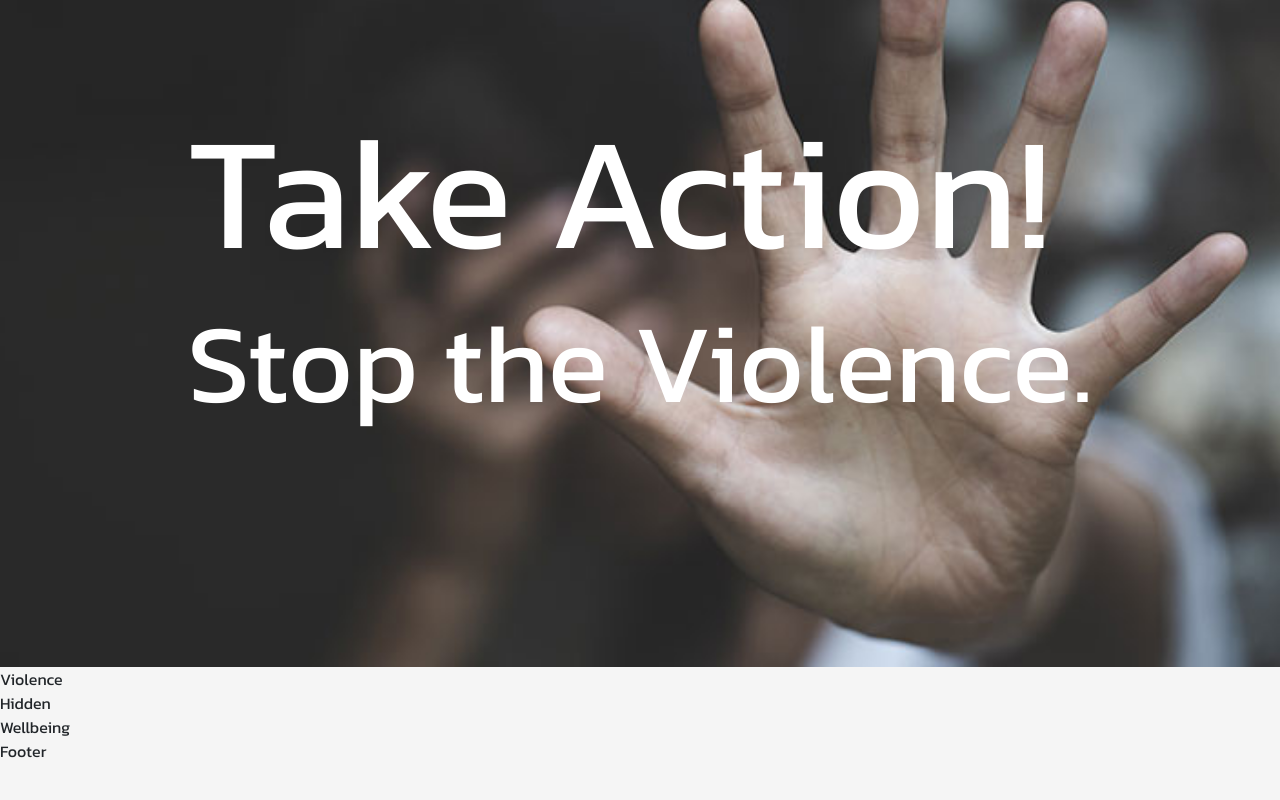
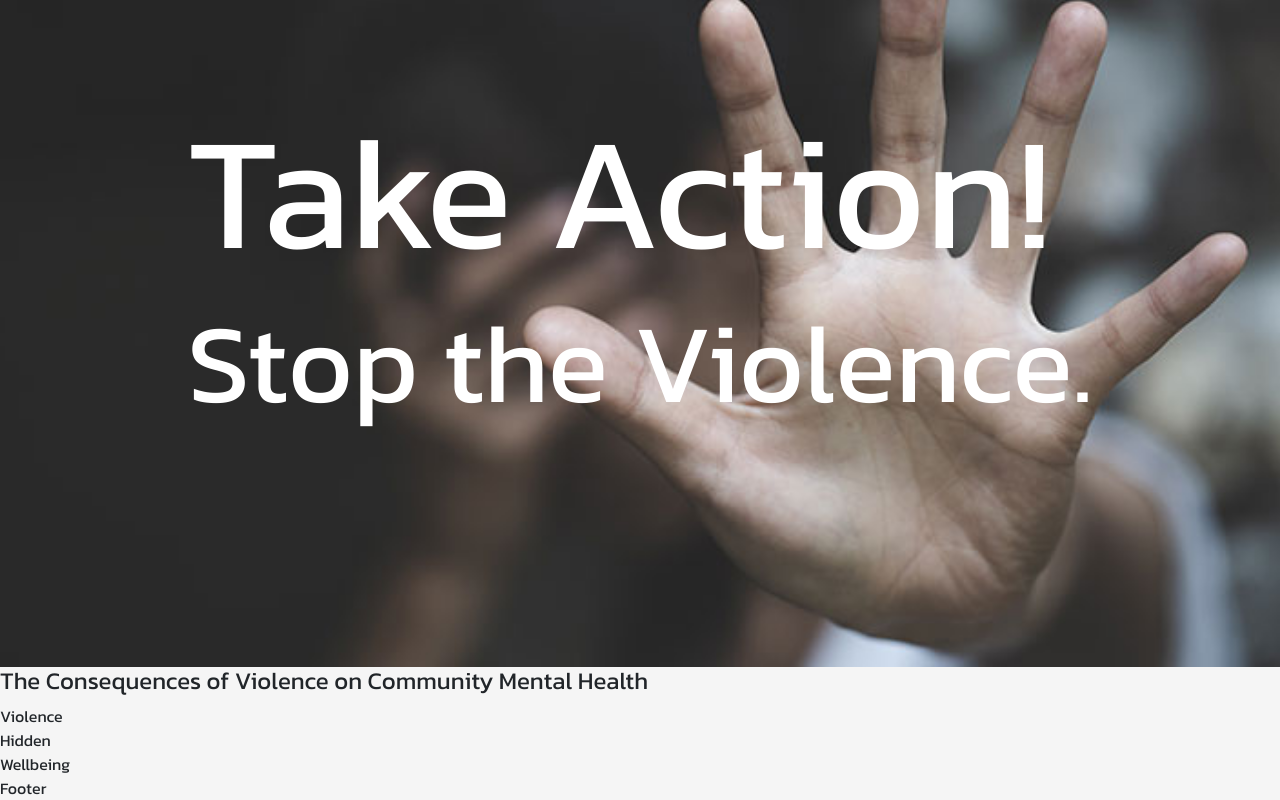
Before and after one commit to Roche001/campaign-website, a React (Create React App) app: page / in a window 1280 px wide. Shown: the part 266-1066 px from the top of the page. Before the commit the page ends 1029 px from the top, so only its background shows below. Built offline with nearby package versions, Linux system fonts and the light colour scheme; a web font is replaced by a local one.

Commit message:
update changes

```diff
--- a/package.json
+++ b/package.json
@@ -10,6 +10,7 @@
     "react": "^18.1.0",
     "react-bootstrap": "^2.4.0",
     "react-dom": "^18.1.0",
+    "react-icons": "^4.4.0",
     "react-scripts": "5.0.1",
     "web-vitals": "^2.1.4"
   },
--- a/src/components/home/Home.jsx
+++ b/src/components/home/Home.jsx
@@ -2,10 +2,16 @@ import React from "react";
 import "./Home.css";
 const Home = () => {
   return (
-    <div id="Home" className="home">
-      <div className="home-header">
-        <h2>Take Action!</h2>
-        <h5>Stop the Violence.</h5>
+    <div id="Home">
+      <div className="home">
+        <div className="home-header">
+          <h2>Take Action!</h2>
+          <h5>Stop the Violence.</h5>
+        </div>
+      </div>
+
+      <div className="text-head">
+        <h4>The Consequences of Violence on Community Mental Health</h4>
       </div>
     </div>
   );
```
Also changed, not shown: 1 other file (tests, documents, lock files or other folders).
